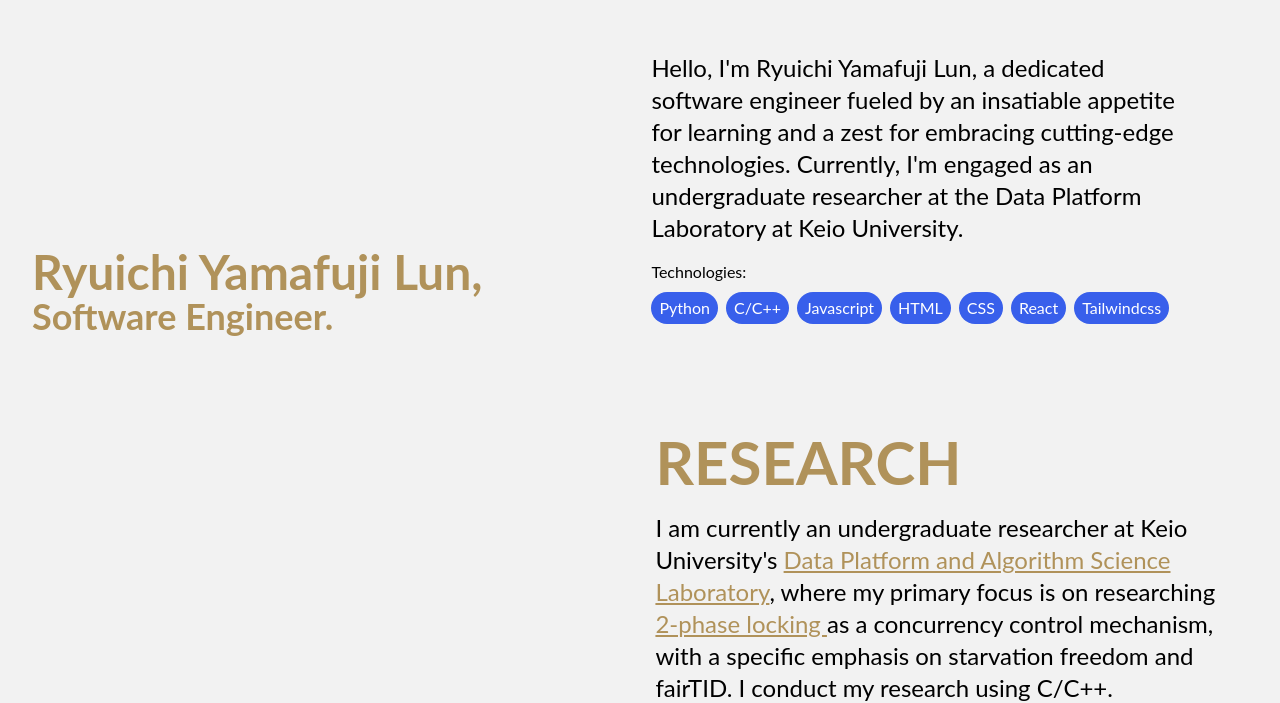
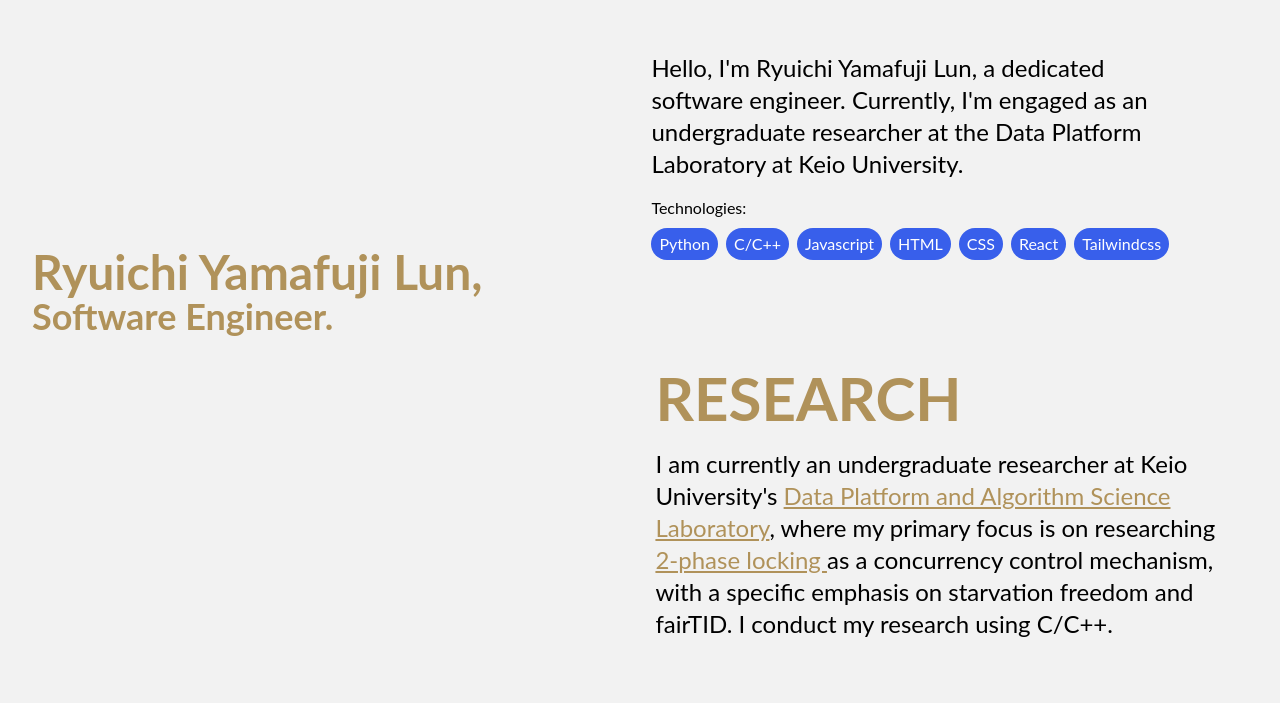
Before and after one commit to Ryuichi-Yamafuji-Lun/Portfolio, a React (Create React App) app: page / in a window 1280 px wide. Shown: the part 108-811 px from the top of the page. Built offline with nearby package versions, Linux system fonts and the light colour scheme.

Commit message:
Update About.jsx

```diff
--- a/src/pages/About.jsx
+++ b/src/pages/About.jsx
@@ -9,8 +9,7 @@ const About = () => {
             <div className="max-w-4xl px-4 mt-20 md:mt-20">
               {/*<p className="text-3xl text-line-white font-bold pb-5 text-center sm:text-6xl lg:text-left">ABOUT ME</p>*/}
               <p className="text-2xl">
-                Hello, I'm Ryuichi Yamafuji Lun, a dedicated software engineer fueled by an
-                insatiable appetite for learning and a zest for embracing cutting-edge technologies.
+                Hello, I'm Ryuichi Yamafuji Lun, a dedicated software engineer.
                 Currently, I'm engaged as an undergraduate researcher at the Data Platform Laboratory at Keio University.
               </p>
               <div className="pt-4">
```
